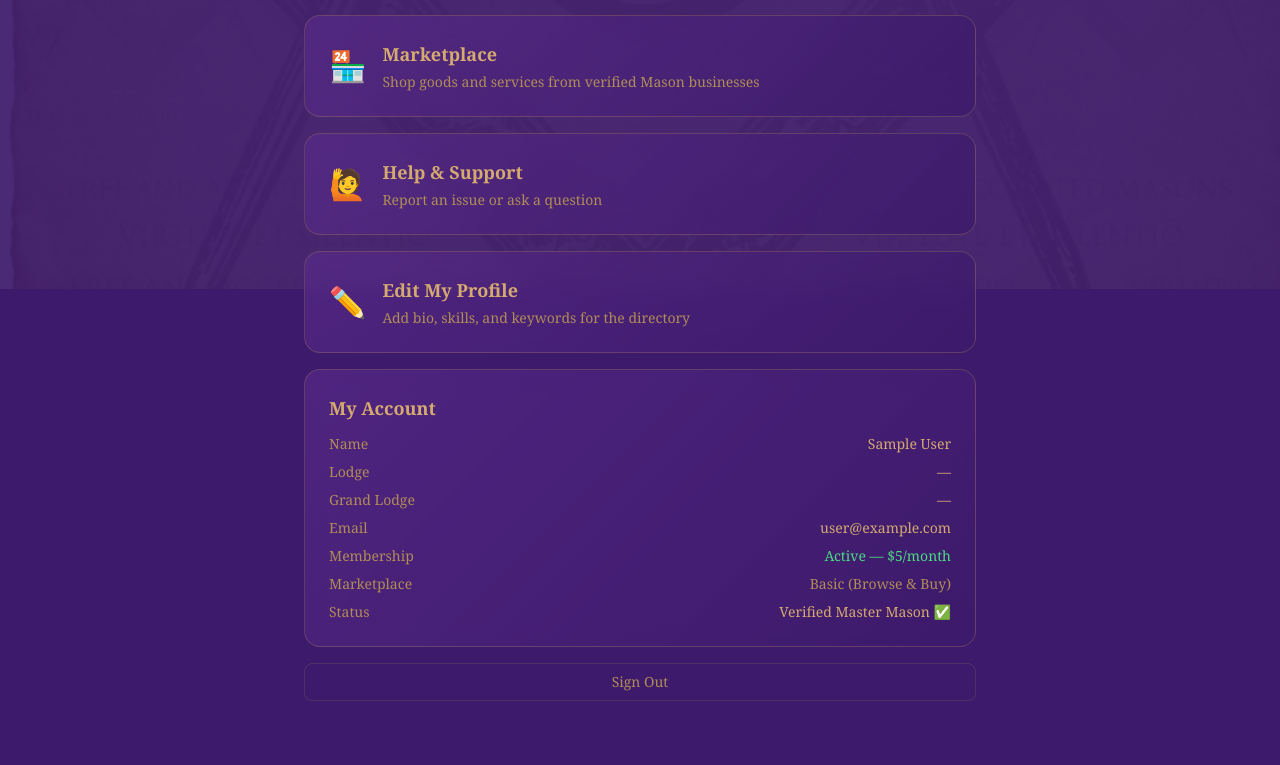
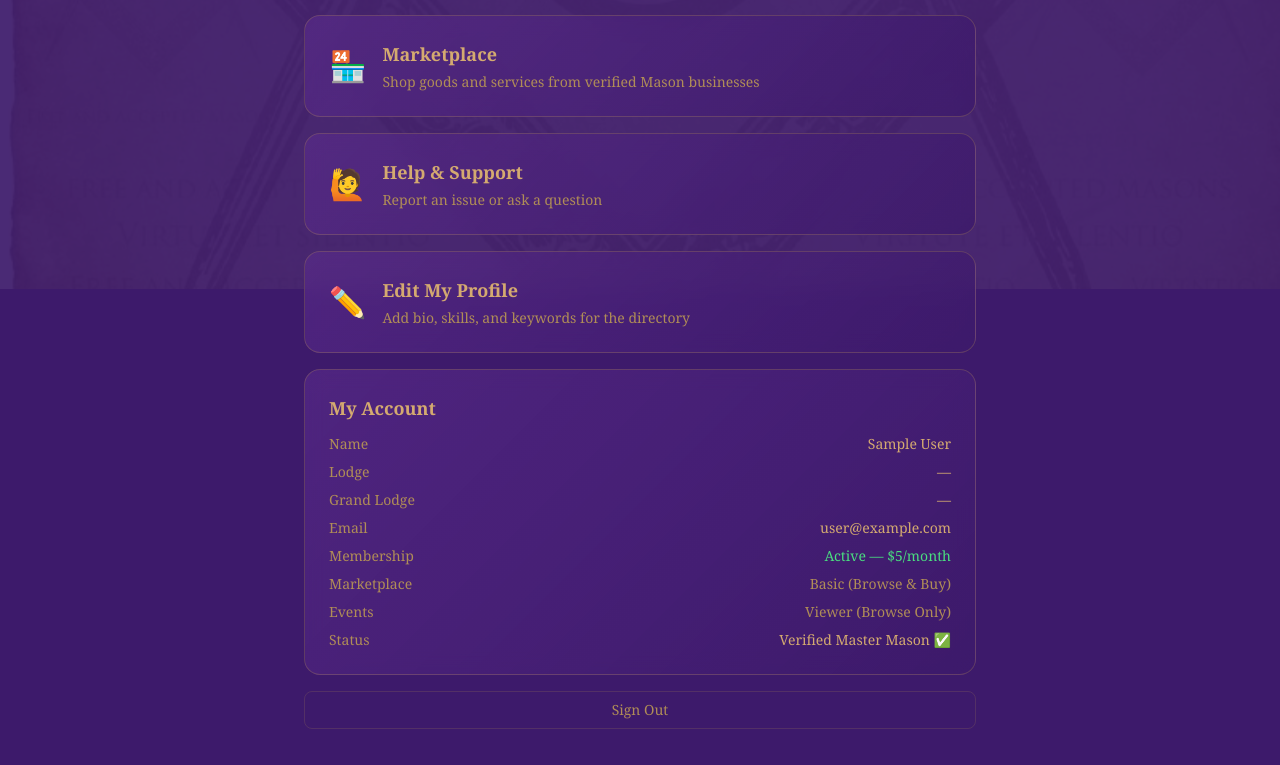
Before and after one commit to AWashington-Ventures/connect-my-brother, a Next.js app: page /dashboard in a window 1280 px wide. Shown: the part 511-1276 px from the top of the page. Built offline with nearby package versions, Linux system fonts and the light colour scheme; no server answers; the database is empty; sample sign-in values are in the browser's storage.

Commit message:
Add Events row to My Account section in dashboard

```diff
--- a/src/app/dashboard/page.tsx
+++ b/src/app/dashboard/page.tsx
@@ -198,6 +198,12 @@ export default function DashboardPage() {
               </span>
             </div>
             <div className="flex justify-between">
+              <span className="text-brass-dim">Events</span>
+              <span className={member?.eventsTier === 'poster' ? 'text-green-400' : 'text-brass-dim'}>
+                {member?.eventsTier === 'poster' ? 'Events Poster — $1/month ✅' : 'Viewer (Browse Only)'}
+              </span>
+            </div>
+            <div className="flex justify-between">
               <span className="text-brass-dim">Status</span>
               <span className="text-brass">Verified Master Mason ✅</span>
             </div>
```
